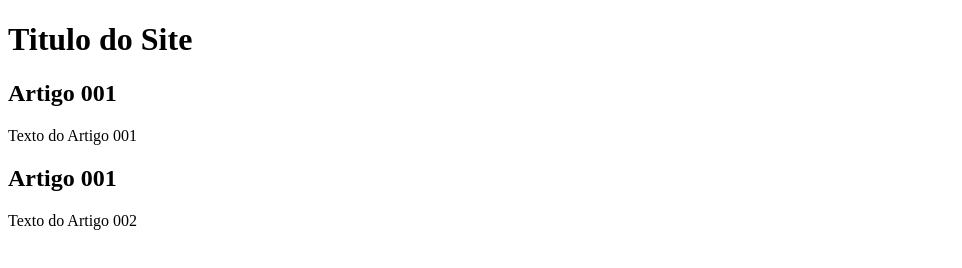
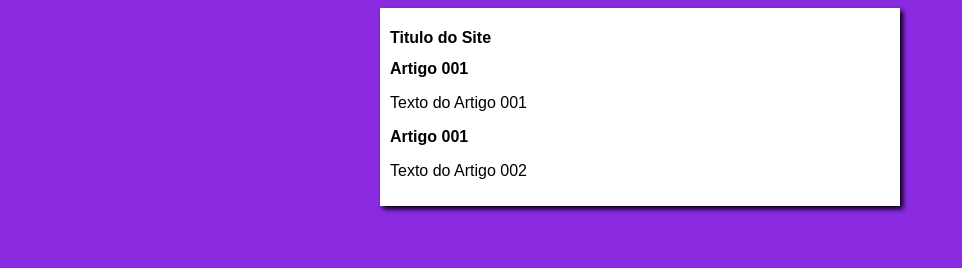
Before and after one commit to PatriciaCarla/Git-Branchs, a plain HTML site: page index.html in a window 1280 px wide. Shown: the whole page, without its empty margins (0-962 px from the left). Drawn offline with Linux system fonts and the light colour scheme.

Commit message:
Iniciei o designer

```diff
--- /dev/null
+++ b/estilo/style.css
@@ -0,0 +1,15 @@
+*{
+    font-family: Arial, Arial, Helvetica, sans-serif;
+    font-size: 16px;
+}
+
+body {
+    background-color: blueviolet;
+}
+main {
+    background-color: white;
+    width: 500px;
+    margin: auto;
+    padding: 10px;
+    box-shadow: 3px 3px 5px black;
+}
--- a/index.html
+++ b/index.html
@@ -5,6 +5,7 @@
     <meta http-equiv="X-UA-Compatible" content="IE=edge">
     <meta name="viewport" content="width=device-width, initial-scale=1.0">
     <title>Titulo do Site </title>
+    <link rel="stylesheet" href="estilo/style.css">
 </head>
 <body>
     <main>
```
